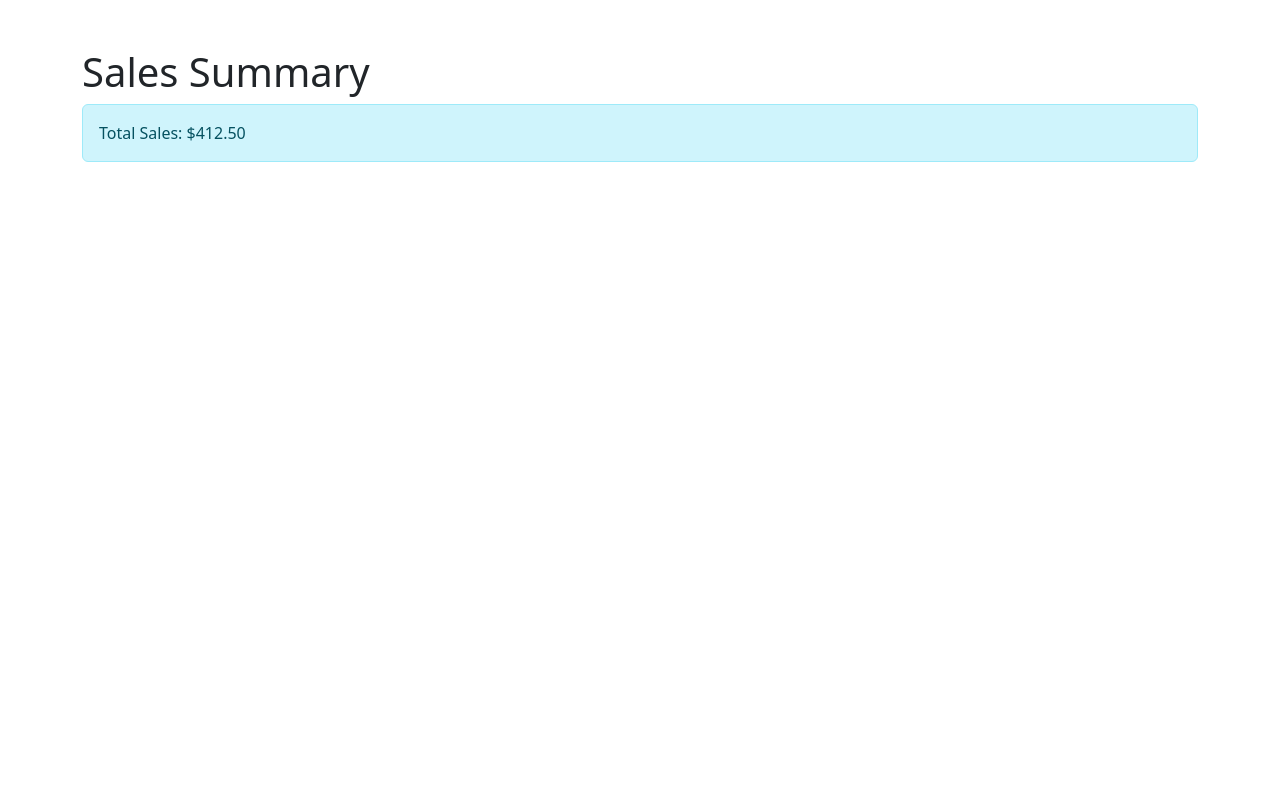
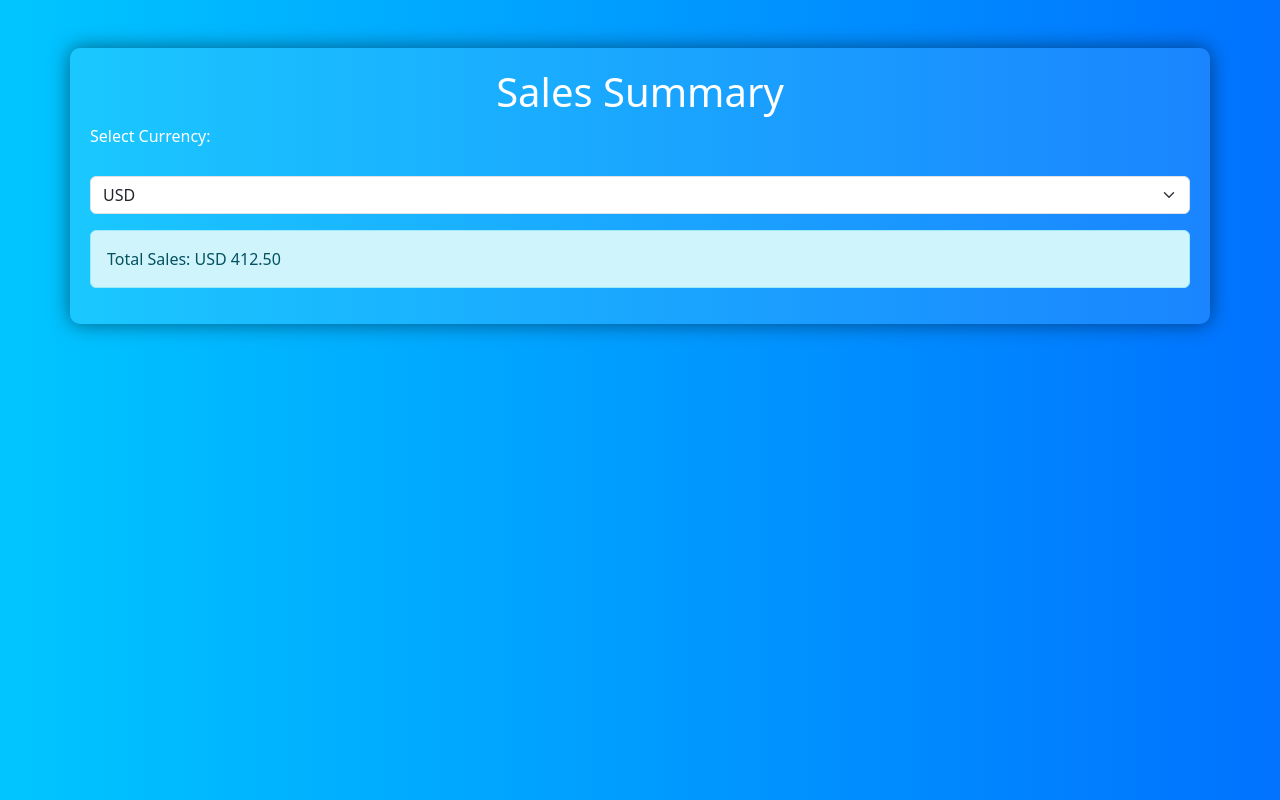
Before and after one commit to 23f3002157/game-csv-01_TDS_RSR_4705, a plain HTML site: page index.html in a window 1280 px wide. Drawn offline with nearby package versions, Linux system fonts and the light colour scheme.

Commit message:
Update index.html

```diff
--- a/index.html
+++ b/index.html
@@ -5,10 +5,36 @@
     <meta name="viewport" content="width=device-width, initial-scale=1.0">
     <title>Sales Summary</title>
     <link href="https://cdn.jsdelivr.net/npm/bootstrap@5.3.0-alpha1/dist/css/bootstrap.min.css" rel="stylesheet">
+    <style>
+        body {
+            background: linear-gradient(to right, #00c6ff, #0072ff);
+            color: #fff;
+        }
+        .container {
+            background: rgba(255, 255, 255, 0.1);
+            border-radius: 10px;
+            padding: 20px;
+            margin-top: 50px;
+            box-shadow: 0 0 20px rgba(0, 0, 0, 0.5);
+        }
+        .form-select {
+            margin-top: 20px;
+        }
+    </style>
 </head>
 <body>
     <div class="container mt-5">
-        <h1>Sales Summary</h1>
+        <h1 class="text-center">Sales Summary</h1>
+
+        <div class="mb-3">
+            <label for="currencySelector" class="form-label">Select Currency:</label>
+            <select class="form-select" id="currencySelector">
+                <option value="USD">USD</option>
+                <option value="EUR">EUR</option>
+                <option value="GBP">GBP</option>
+            </select>
+        </div>
+
         <div class="alert alert-info" id="total-sales">Total Sales: $0.00</div>
     </div>
 
@@ -28,11 +54,23 @@
                     }
                 });
 
-                document.getElementById('total-sales').textContent = 'Total Sales: $' + totalSales.toFixed(2);
-            })
-            .catch(error => console.error('Error fetching the CSV file:', error));
+                function updateTotalSales(currency) {
+                    let convertedSales = totalSales;
+                    if (currency === 'EUR') {
+                        convertedSales *= 0.85; // Example conversion rate
+                    } else if (currency === 'GBP') {
+                        convertedSales *= 0.75; // Example conversion rate
+                    }
+                    document.getElementById('total-sales').innerText = `Total Sales: ${currency} ${convertedSales.toFixed(2)}`;
+                }
+
+                document.getElementById('currencySelector').addEventListener('change', function() {
+                    updateTotalSales(this.value);
+                });
+
+                // Initialize with default currency
+                updateTotalSales('USD');
+            });
     </script>
-
-    <script src="https://cdn.jsdelivr.net/npm/bootstrap@5.3.0-alpha1/dist/js/bootstrap.bundle.min.js"></script>
 </body>
 </html>
```
